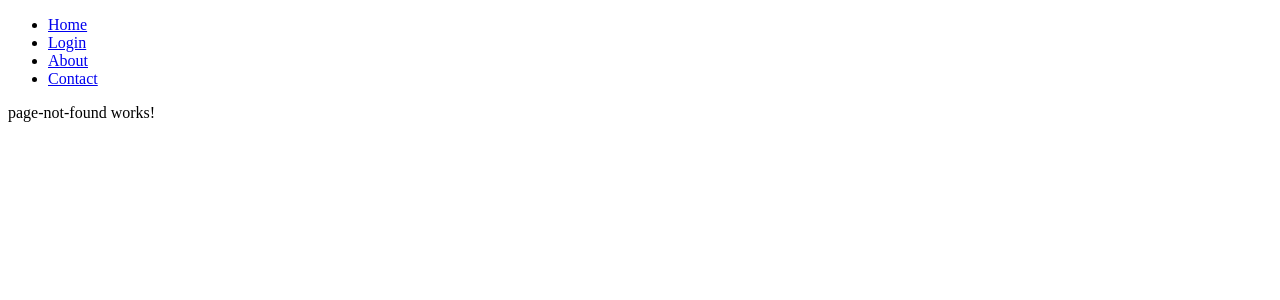
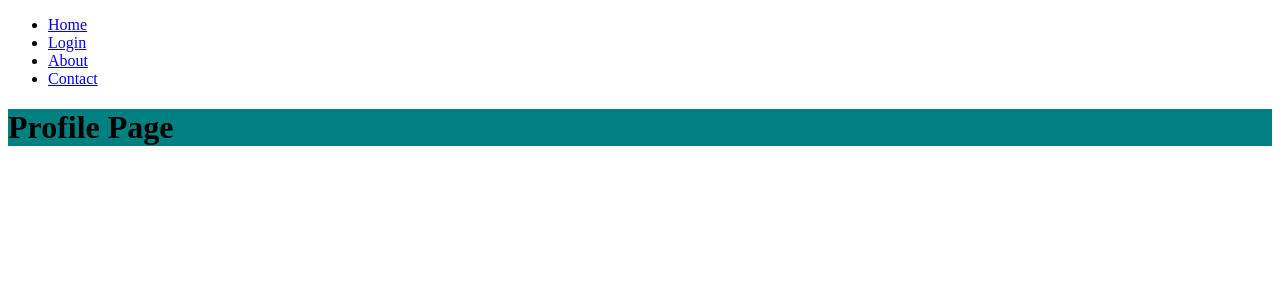
Before and after one commit to tusharrajput001/angular-tut, an Angular app: page /profile in a window 1280 px wide. Shown: the top 300 px of the page. Built offline with nearby package versions, Linux system fonts and the light colour scheme.

Commit message:
Data pass on router

```diff
--- a/src/app/app.routes.ts
+++ b/src/app/app.routes.ts
@@ -4,12 +4,15 @@ import { Login } from './login/login';
 import { Contactus } from './contactus/contactus';
 import { Home } from './home/home';
 import { PageNotFound } from './page-not-found/page-not-found';
+import { ProfileComponent } from './profile/profile.component';
 
 export const routes: Routes = [
     {path:'about',component: About},
     {path:'login',component: Login},
     {path:'contact',component: Contactus},
     {path:'',component: Home},
+    {path:'profile',component: ProfileComponent},
     {path:'**',component: PageNotFound},
 
+
 ];
--- a/src/app/home/home.html
+++ b/src/app/home/home.html
@@ -1 +1,4 @@
 <p>home works!</p>
+<!-- <a [routerLink]="['profile',{name:'tushar rajput'}]">Go to Profile page</a> -->
+
+<button (click)="goToProfile()">Go to Profile page</button>
--- a/src/app/home/home.ts
+++ b/src/app/home/home.ts
@@ -1,11 +1,16 @@
 import { Component } from '@angular/core';
+import { Router, RouterLink } from '@angular/router';
 
 @Component({
   selector: 'app-home',
-  imports: [],
+  imports: [RouterLink],
   templateUrl: './home.html',
-  styleUrl: './home.css'
+  styleUrl: './home.css',
 })
 export class Home {
+  constructor(private router: Router) {}
 
+  goToProfile() {
+    this.router.navigate(['profile'], {queryParams:{name:"Tushar Rajput"}});
+  }
 }
--- a/src/app/profile/profile.component.html
+++ b/src/app/profile/profile.component.html
@@ -1 +1,2 @@
-<h1>Profile component</h1>
+<h1>Profile Page</h1>
+<h2>{{userName}}</h2>
--- a/src/app/profile/profile.component.ts
+++ b/src/app/profile/profile.component.ts
@@ -1,4 +1,5 @@
 import { Component } from "@angular/core";
+import { ActivatedRoute } from "@angular/router";
 
 @Component({
     selector:'app-profile',
@@ -9,5 +10,11 @@ import { Component } from "@angular/core";
 
 
 export class ProfileComponent {
-
+    userName:string| null = '';
+    constructor(private route:ActivatedRoute){}
+    ngOnInit():void{
+        this.route.queryParams.subscribe(params => {
+            console.log(params);
+        })
+    }
 }
```
